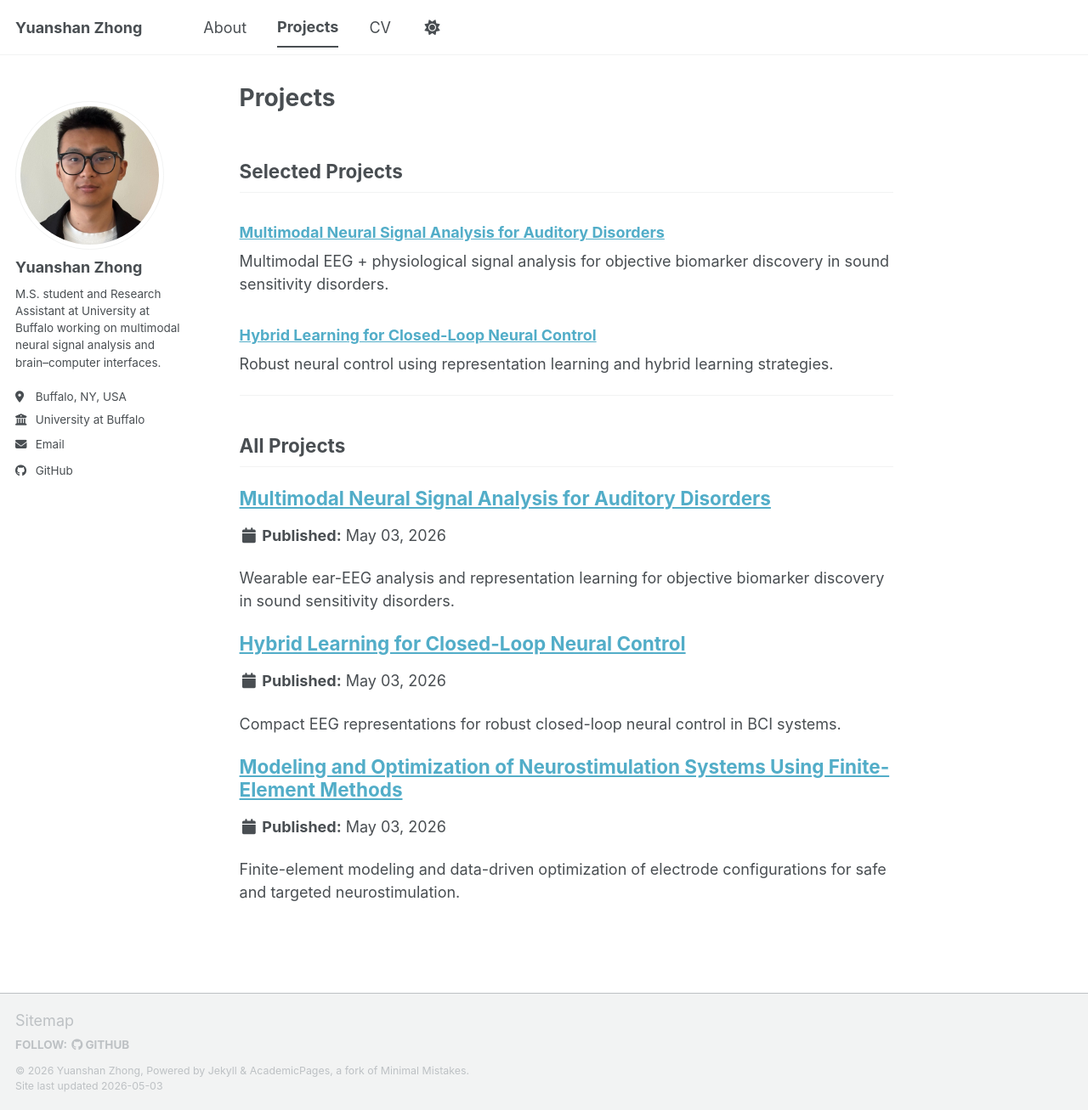
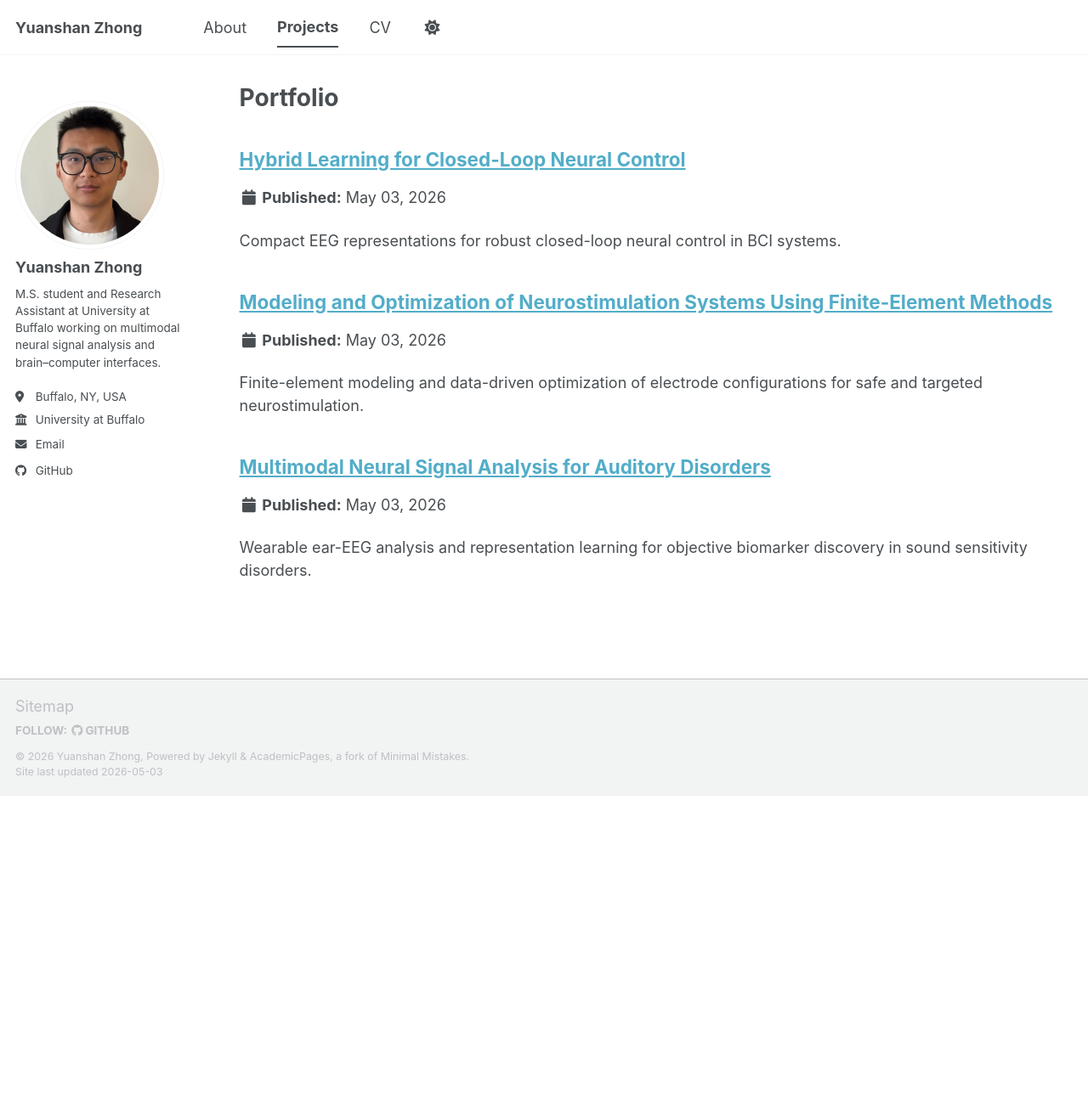
Before and after one commit to Yzhong9527/Yzhong9527.github.io, a Jekyll site: the page built from _pages/portfolio.html, in a window 1280 px wide and 1307 px high. Shown: the whole window at 85% size. Built offline with Jekyll 4.4.1, drawn with Linux system fonts in a browser that asks for light colours; a script bundle is joined from its source files by our own code; library files that are not in the unit come from our copies.

Commit message:
Update portfolio.html

```diff
--- a/_pages/portfolio.html
+++ b/_pages/portfolio.html
@@ -1,35 +1,13 @@
 ---
-layout: single
-title: "Projects"
+layout: archive
+title: "Portfolio"
 permalink: /portfolio/
 author_profile: true
 ---
 
-<h2>Selected Projects</h2>
+{% include base_path %}
 
-<h3>
-  <a href="/portfolio/synapse">
-    Multimodal Neural Signal Analysis for Auditory Disorders
-  </a>
-</h3>
-<p>
-  Multimodal EEG + physiological signal analysis for objective biomarker discovery in sound sensitivity disorders.
-</p>
 
-<h3>
-  <a href="/portfolio/closed_loop">
-    Hybrid Learning for Closed-Loop Neural Control
-  </a>
-</h3>
-<p>
-  Robust neural control using representation learning and hybrid learning strategies.
-</p>
-
-<hr>
-
-<h2>All Projects</h2>
-
-{% assign sorted = site.portfolio | sort: "order" %}
-{% for post in sorted %}
+{% for post in site.portfolio %}
   {% include archive-single.html %}
 {% endfor %}
```
